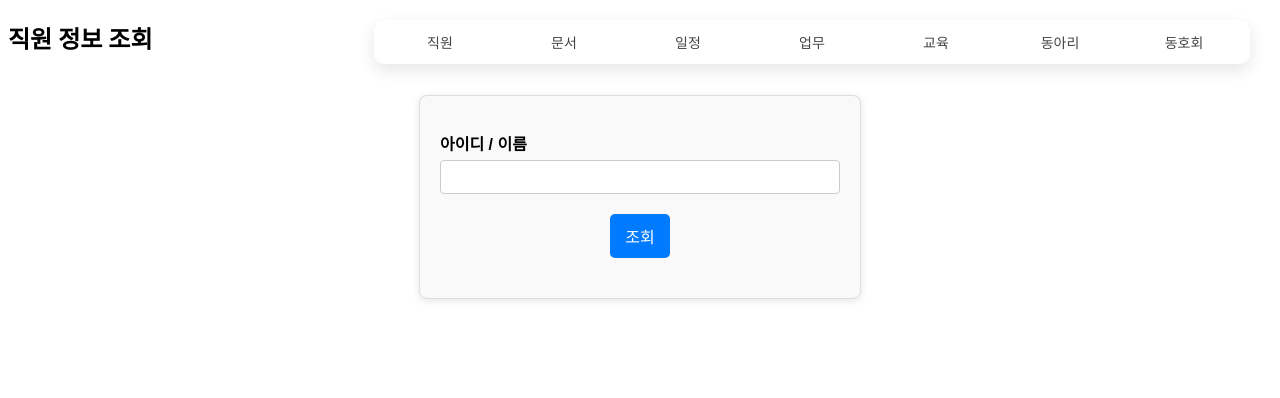
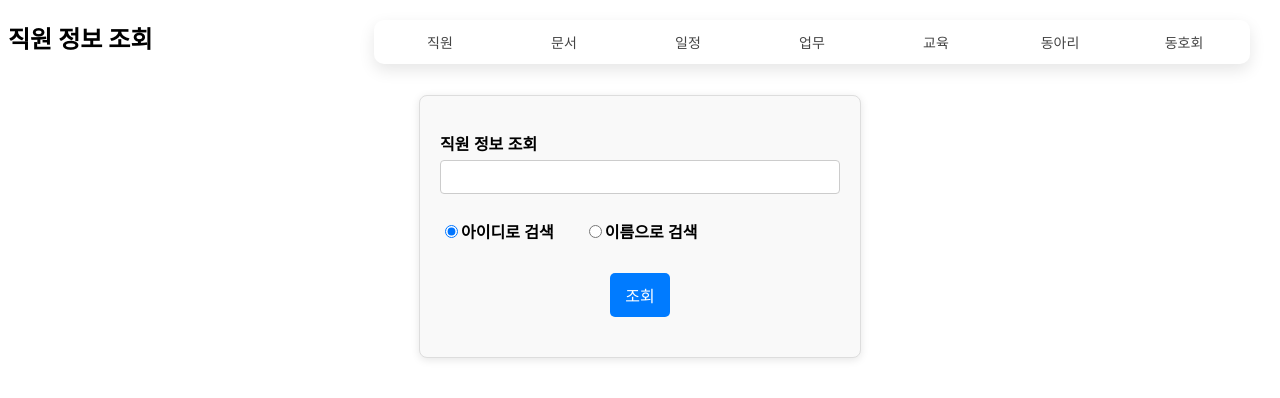
Before and after one commit to Subby02/KMS-Front, a React (Create React App) app: page /employee/search in a window 1280 px wide. Shown: the top 398 px of the page. Built offline with nearby package versions, Linux system fonts and the light colour scheme.

Commit message:
EmployeeSearch.jsx 수정

```diff
--- a/src/components/EmployeeSearch.jsx
+++ b/src/components/EmployeeSearch.jsx
@@ -3,44 +3,49 @@ import "../styles/EmployeeSearch.css";
 
 const EmployeeSearch = () => {
   const [query, setQuery] = useState("");
+  const [searchType, setSearchType] = useState("id"); // "id" 또는 "name"
   const [result, setResult] = useState(null);
   const [showModal, setShowModal] = useState(false);
 
  const handleSearch = async () => {
+    setResult(null);
+    setShowModal(false);
+
+    let foundResult = null;
+
     try {
-      // ID 기준 검색
-      const idResponse = await fetch(`http://localhost:8080/employees/${query}`);
-      if (idResponse.ok) {
-        const data = await idResponse.json();
-        setResult(data);
-        setShowModal(false);
-        return;
-      }
-
-      // 이름 기준 검색
-      const nameResponse = await fetch(`http://localhost:8080/employees/search?name=${query}`);
-      if (nameResponse.ok) {
-        const dataList = await nameResponse.json();
-        if (dataList.length > 0) {
-          setResult(dataList[0]);
-          setShowModal(false);
-        } else {
-          setResult(null);
-          setShowModal(true);
+      if (searchType === "id") {
+        // ID로 검색
+        const idRes = await fetch(`http://localhost:8080/employees/${query}`);
+        if (idRes.ok) {
+          const data = await idRes.json();
+          foundResult = data;
         }
       } else {
-        setResult(null);
-        setShowModal(true);
+        // 이름으로 검색
+        const nameRes = await fetch(`http://localhost:8080/employees/search?name=${query}`);
+        if (nameRes.ok) {
+          const dataList = await nameRes.json();
+          if (dataList.length > 0) {
+            foundResult = dataList[0];
+          }
+        }
       }
     } catch (error) {
-      alert("서버 통신 오류 발생");
-      console.error(error);
+      console.log(`${searchType === "id" ? "ID" : "이름"} 검색 실패`, error);
+    }
+
+    if (foundResult) {
+      setResult(foundResult);
+    } else {
+      setShowModal(true);
     }
   };
+
   return (
     <div className="employee-search-container">
       <form onSubmit={(e) => e.preventDefault()} style={styles.form}>
-        <label htmlFor="query">아이디 / 이름</label>
+        <label htmlFor="query">직원 정보 조회</label>
         <input
           type="text"
           id="query"
@@ -49,6 +54,29 @@ const EmployeeSearch = () => {
           onChange={(e) => setQuery(e.target.value)}
           required
         />
+
+        <div className="search-radio-group" style={{ marginTop: "10px", marginBottom: "10px" }}>
+          <label>
+            <input
+              type="radio"
+              value="id"
+              checked={searchType === "id"}
+              onChange={() => setSearchType("id")}
+            />
+
+            아이디로 검색
+          </label>
+          <label>
+            <input
+              type="radio"
+              value="name"
+              checked={searchType === "name"}
+              onChange={() => setSearchType("name")}
+            />
+            이름으로 검색
+          </label>
+        </div>
+
         <button type="button" onClick={handleSearch}>조회</button>
       </form>
 
@@ -106,7 +134,6 @@ const styles = {
     maxWidth: "350px",
     textAlign: "center",
     boxShadow: "0 5px 15px rgba(0,0,0,0.3)",
-    border: "3px solidrgb(0, 0, 0)",
     color: "#000000"
   },
   closeBtn: {
```
